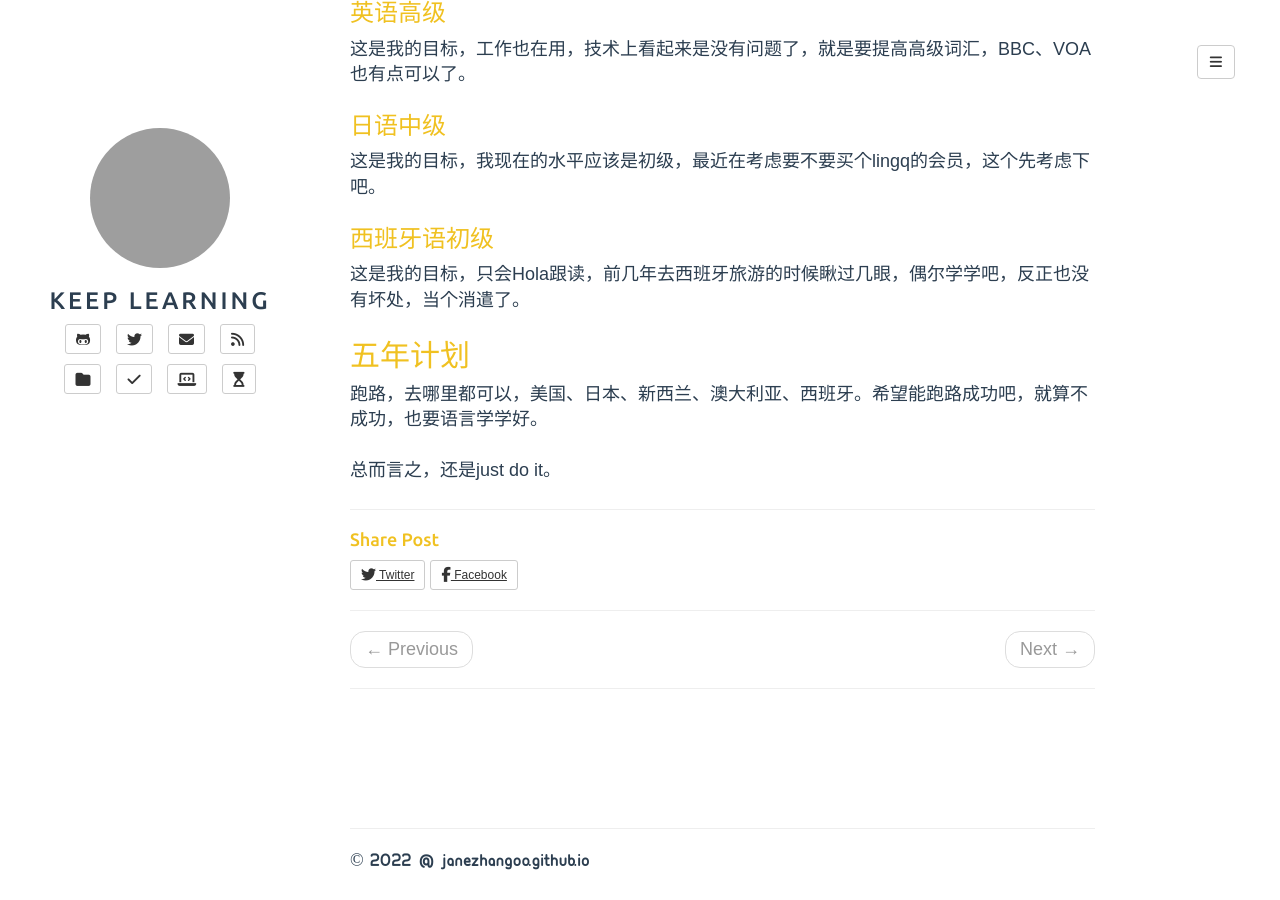
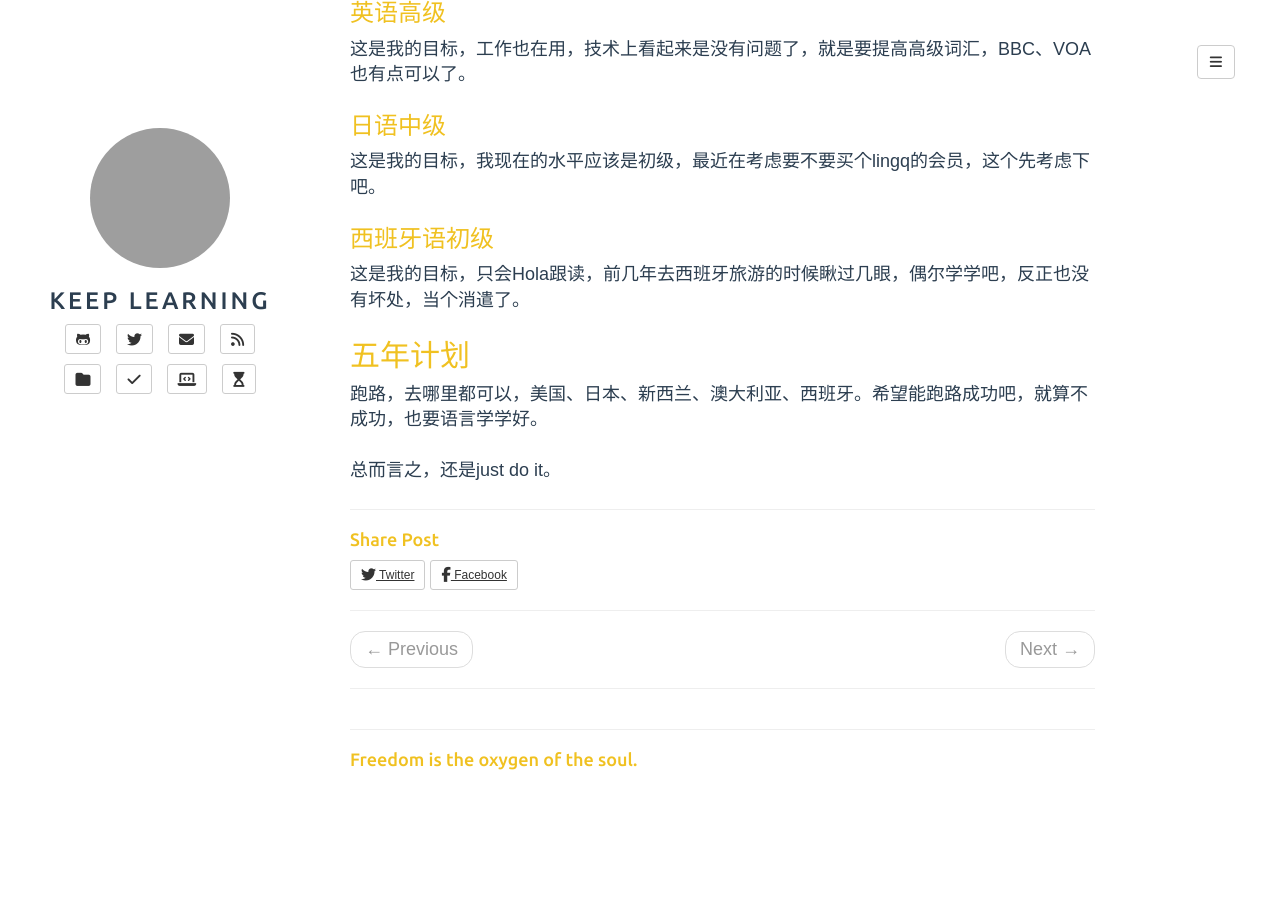
Before and after one commit to gaoxingaa/gaoxingaa.github.io, a Jekyll site: the page built from personal/2021.md, in a window 1280 px wide and 900 px high, scrolled down 921 px. Built offline with Jekyll 4.4.1, drawn with Linux system fonts in a browser that asks for light colours; nearby versions of some CDN libraries; comment, search, counter and statistics services are not loaded; after the commit the page ends 1701 px from its top, so only the background shows below that; grey boxes are pictures that could not be loaded.

Commit message:
modify the footer

```diff
--- a/_config.yml
+++ b/_config.yml
@@ -22,7 +22,8 @@ categories_path: categories.html
 tags_path: tags.html
 BASE_PATH: https://janezhangoo.github.io
 production_url: https://janezhangoo.github.io
-disqus: janezhango
+# disqus: janezhango
+# google: true
 
 # All links will be namespaced by BASE_PATH if defined.
 # Links in your website should always be prefixed with {{ site.BASE_PATH }}
--- a/_includes/footer.html
+++ b/_includes/footer.html
@@ -2,7 +2,7 @@
 <footer>
     <div class="col-sm-10">
         <hr/>
-        <p>&copy; {{ site.time | date: '%Y' }} @ {{ site.myname }}</p>
+        <h4>Freedom is the oxygen of the soul.</h4>
     </div>
 </footer>
 
--- a/_layouts/post.html
+++ b/_layouts/post.html
@@ -7,4 +7,6 @@ layout: default
 {% include disqus.html %}
 {% endif %}
 
+{% if site.google %}
 {% include google.html %}
+{% endif %}
```
